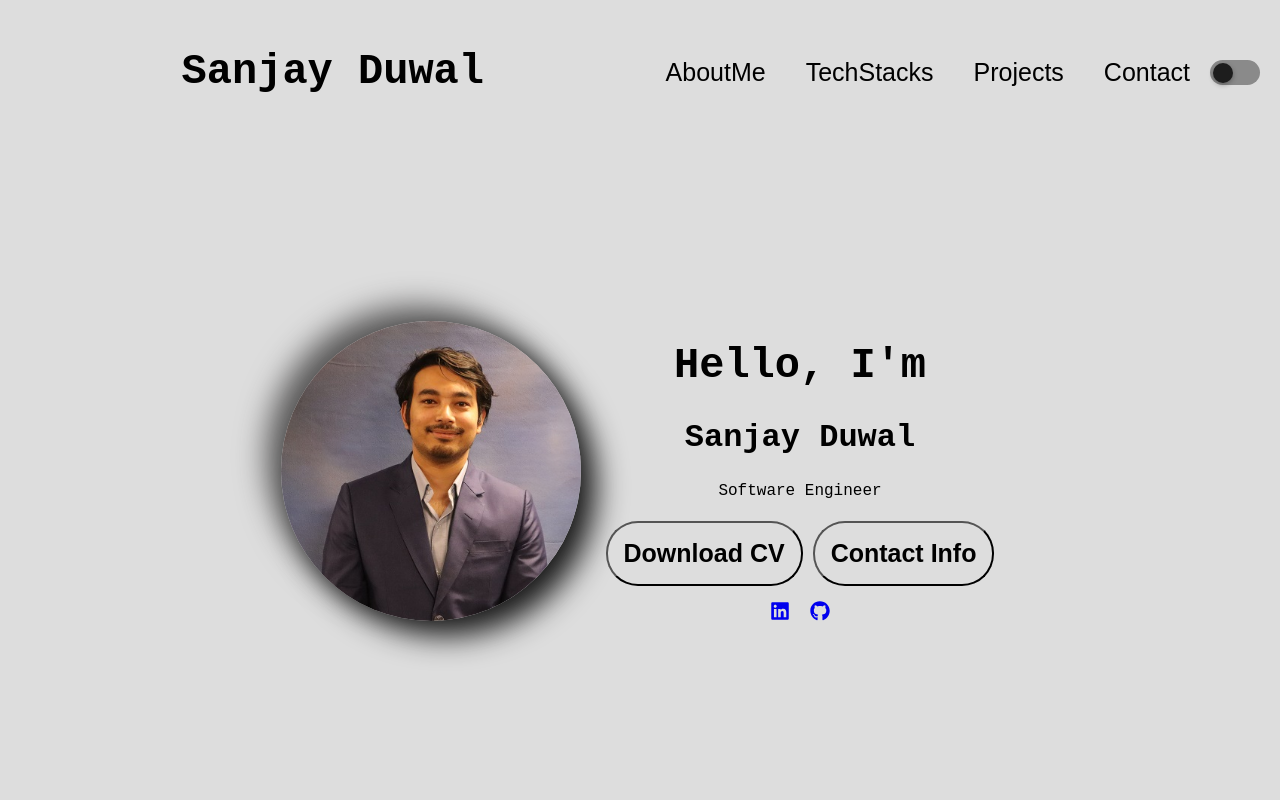
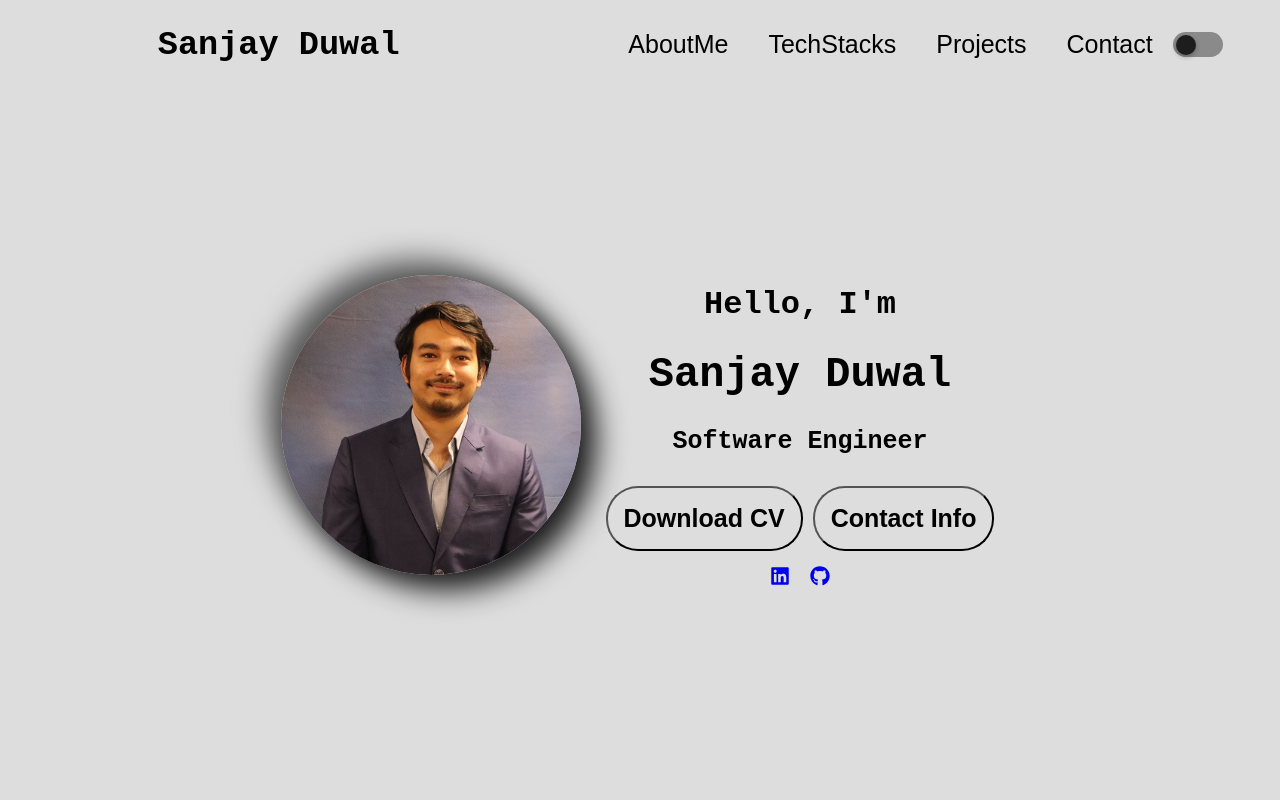
Before and after one commit to sanzay83/my-portfolio-react, a React (Create React App) app: page / in a window 1280 px wide. Shown: the top 800 px of the page. Built offline with nearby package versions, Linux system fonts and the light colour scheme.

Commit message:
added project

```diff
--- a/src/App.js
+++ b/src/App.jsx
@@ -48,12 +48,10 @@ function App() {
   return (
     <div className={`App ${isDark ? "dark" : ""}`}>
       <header className="header">
-        <div className="header-left">
-          <h1>
-            {scrolled ? <img src={proImage} alt="Sanjay Duwal" /> : ""}
-            Sanjay Duwal
-          </h1>
+        <div className="hiddenImage">
+          {scrolled ? <img src={proImage} alt="Sanjay Duwal" /> : ""}
         </div>
+        <div className="header-left">Sanjay Duwal</div>
         <div className="header-right">
           <button onClick={() => scrollToSection("aboutSection")}>
             AboutMe
--- a/src/components/App.scss
+++ b/src/components/App.scss
@@ -22,7 +22,8 @@ button {
 }
 
 .header {
-  display: flex;
+  display: grid;
+  grid-template-columns: 1fr 3fr 5fr;
   align-items: center;
   padding: 20px;
   position: sticky;
@@ -37,16 +38,19 @@ button {
   transition: background-color 1s ease;
 }
 
-.header-left {
-  flex: 2 1;
-  justify-content: center;
-}
-.header-left img {
-  width: 40px;
-  height: 40px;
+.hiddenImage img {
+  width: 60px;
+  height: 60px;
   border-radius: 50%;
   overflow: hidden;
   margin-right: 10px;
+}
+
+.header-left {
+  font-size: 2.1rem;
+  font-weight: 800;
+
+  text-align: left;
 }
 
 .header-right {
@@ -110,6 +114,10 @@ button {
 
 /* Responsive Styles */
 @media (max-width: 768px) {
+  .header {
+    grid-template-columns: 1fr 5fr 1fr;
+  }
+
   .header-right {
     width: 100%;
     justify-content: right; /* Center buttons on smaller screens */
--- a/src/components/ProfileCard.jsx
+++ b/src/components/ProfileCard.jsx
@@ -11,9 +11,9 @@ const ProfileCard = ({ scrollTo }) => {
         <img src={proImage} alt="Sanjay Duwal" />
       </div>
       <div className="profile-text">
-        <h1>Hello, I'm</h1>
-        <h2>Sanjay Duwal</h2>
-        <p>Software Engineer</p>
+        <h2>Hello, I'm</h2>
+        <h1>Sanjay Duwal</h1>
+        <h3>Software Engineer</h3>
         <div className="buttons">
           <a href="https://sanjayduwal.com/assets/resume.pdf">
             <button>Download CV</button>
--- a/src/components/Projects.jsx
+++ b/src/components/Projects.jsx
@@ -5,6 +5,8 @@ import inari from "../assets/images/inari.png";
 import adquiz from "../assets/images/adquiz.png";
 import library from "../assets/images/library.png";
 import isa from "../assets/images/isa.jpg";
+import relaxingsound from "../assets/images/relaxingsound.jpg";
+import timer from "../assets/images/timer.jpg";
 
 const Projects = forwardRef((props, ref) => {
   const projectsData = [
@@ -25,6 +27,18 @@ const Projects = forwardRef((props, ref) => {
       alt: "library",
       github: "https://github.com/sanzay83/library",
       demo: "https://sanjayduwal.com/o/library/",
+    },
+    {
+      image: relaxingsound,
+      alt: "relaxingsound",
+      github: "https://github.com/sanzay83/relaxing-sound",
+      demo: "https://relaxingsound.sanjayduwal.com/",
+    },
+    {
+      image: timer,
+      alt: "timer",
+      github: "",
+      demo: "https://timer.sanjayduwal.com/",
     },
     {
       image: isa,
--- a/src/components/Projects.scss
+++ b/src/components/Projects.scss
@@ -1,11 +1,10 @@
 .project-cards {
-  display: flex;
-  flex-wrap: wrap;
+  display: grid;
+  grid-template-columns: 1fr 1fr 1fr;
   gap: 50px;
 }
 
 .project-card {
-  flex: 1 1 calc(33.33% - 1px);
   margin: 10px;
   padding: 0px;
   box-shadow: 0 4px 8px rgba(0, 0, 0, 0.1);
@@ -112,13 +111,13 @@
 
 /* Responsive Styles */
 @media (max-width: 768px) {
-  .project-card {
-    flex: 1 1 calc(50% - 20px);
+  .project-cards {
+    grid-template-columns: 1fr 1fr;
   }
 }
 
 @media (max-width: 480px) {
-  .project-card {
-    flex: 1 1 100%;
+  .project-cards {
+    grid-template-columns: 1fr;
   }
 }
```
Also changed, not shown: src/assets/images/relaxingsound.jpg (added), src/assets/images/timer.jpg (added).
